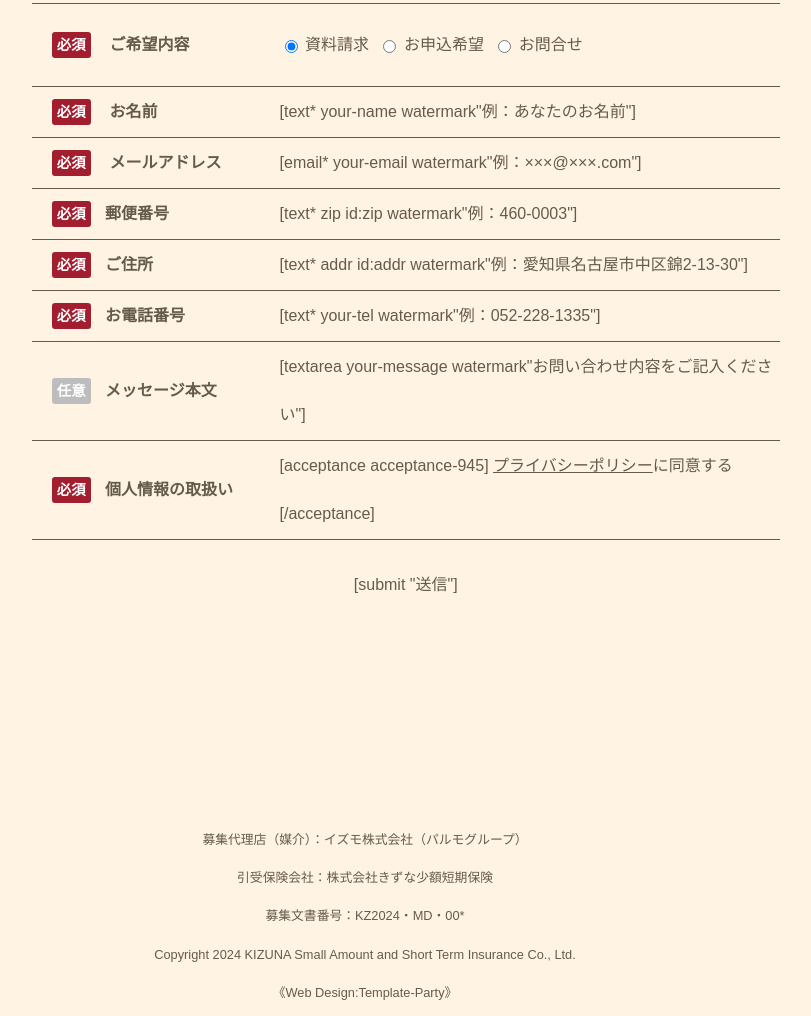
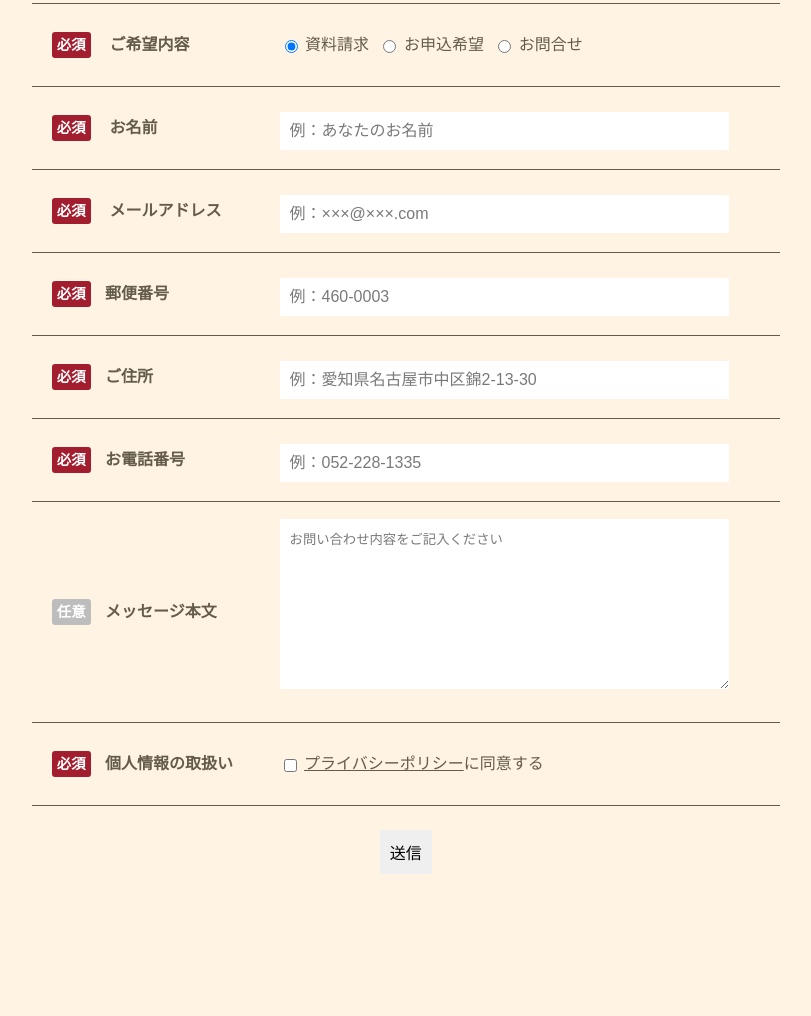
Before and after one commit to haitug08/game, a plain HTML site: page agency01.html in a window 1280 px wide. Shown: the part 6047-7063 px from the top of the page, without its empty margins (275-1086 px from the left). Drawn offline with nearby package versions, Linux system fonts and the light colour scheme.

Commit message:
Update agency01.html

```diff
--- a/agency01.html
+++ b/agency01.html
@@ -295,37 +295,90 @@
 </tr>
 <tr>
 <th><span class="CF7_req">必須</span> お名前</th>
-<td>[text* your-name watermark"例：あなたのお名前"] </td>
+<td>
+<p>
+  <span class="wpcf7-form-control-wrap" data-name="your-name">
+    <input size="40" maxlength="400" class="wpcf7-form-control wpcf7-text wpcf7-validates-as-required" aria-required="true"
+      aria-invalid="false" placeholder="例：あなたのお名前" value="" type="text" name="your-name">
+  </span>
+</p>
+</td>
 </tr>
 <tr>
 <th><span class="CF7_req">必須</span> メールアドレス</th>
-<td>[email* your-email watermark"例：×××@×××.com"]</td>
+<td>
+  <p>
+    <span class="wpcf7-form-control-wrap" data-name="your-email">
+      <input size="40" maxlength="400" class="wpcf7-form-control wpcf7-email wpcf7-validates-as-required wpcf7-text wpcf7-validates-as-email"
+        aria-required="true" aria-invalid="false" placeholder="例：×××@×××.com" value="" type="email" name="your-email">
+    </span>
+  </p>
+</td>
 </tr>
 <tr>
 <th><span class="CF7_req">必須</span>郵便番号</th>
-<td>[text* zip id:zip watermark"例：460-0003"] </td>
+<td>
+<p>
+  <span class="wpcf7-form-control-wrap" data-name="zip">
+    <input size="40" maxlength="400" class="wpcf7-form-control wpcf7-text wpcf7-validates-as-required"
+      id="zip" aria-required="true" aria-invalid="false" placeholder="例：460-0003" value="" type="text" name="zip">
+  </span>
+</p>
+</td>
 </tr>
 <tr>
 <th><span class="CF7_req">必須</span>ご住所</th>
-<td class="address-100">[text* addr id:addr watermark"例：愛知県名古屋市中区錦2-13-30"]</td>
+<td class="address-100">
+  <p>
+    <span class="wpcf7-form-control-wrap" data-name="addr">
+      <input size="40" maxlength="400" class="wpcf7-form-control wpcf7-text wpcf7-validates-as-required"
+        id="addr" aria-required="true" aria-invalid="false" placeholder="例：愛知県名古屋市中区錦2-13-30" value="" type="text" name="addr">
+    </span>
+</p>
+</td>
 </tr>
 <tr>
 <th><span class="CF7_req">必須</span>お電話番号</th>
-<td>[text* your-tel watermark"例：052-228-1335"]</td>
+<td>
+<p>
+  <span class="wpcf7-form-control-wrap" data-name="your-tel">
+    <input size="40" maxlength="400" class="wpcf7-form-control wpcf7-text wpcf7-validates-as-required"
+      aria-required="true" aria-invalid="false" placeholder="例：052-228-1335" value="" type="text" name="your-tel">
+  </span>
+</p>
+</td>
 </tr>
 <tr>
 <th><span class="CF7_unreq">任意</span>メッセージ本文</th>
-<td class="message-100">[textarea your-message watermark"お問い合わせ内容をご記入ください"]</td>
+<td class="message-100">
+<p>
+  <span class="wpcf7-form-control-wrap" data-name="your-message">
+    <textarea cols="40" rows="10" maxlength="2000" class="wpcf7-form-control wpcf7-textarea"
+      aria-invalid="false" placeholder="お問い合わせ内容をご記入ください" name="your-message"></textarea></span>
+</p>
+</td>
 </tr>
 <tr>
 <th><span class="CF7_req">必須</span>個人情報の取扱い</th>
-<td>[acceptance acceptance-945] <a href="#" class="js-modal-open" data-modal="modal2">プライバシーポリシー</a>に同意する [/acceptance]</td>
+<td>
+  <p>
+    <span class="wpcf7-form-control-wrap" data-name="acceptance-945">
+      <span class="wpcf7-form-control wpcf7-acceptance">
+        <span class="wpcf7-list-item">
+          <label><input type="checkbox" name="acceptance-945" value="1" aria-invalid="false">
+            <span class="wpcf7-list-item-label">
+              <a href="#" class="js-modal-open" data-modal="modal2">プライバシーポリシー</a>に同意する</span>
+          </label></span></span></span>
+			</p></td>
 </tr>
 </table>
 
 <table class="CF7_table" style="border: none;">
 <tr style="border: none;">
-<td><p class="CF7_btn">[submit "送信"]</p></td>
+<td>
+<p class="CF7_btn"><input class="wpcf7-form-control wpcf7-submit has-spinner" type="submit" value="送信"></p>
+</td>
+</td>
 </tr>
 </table>
 
```
